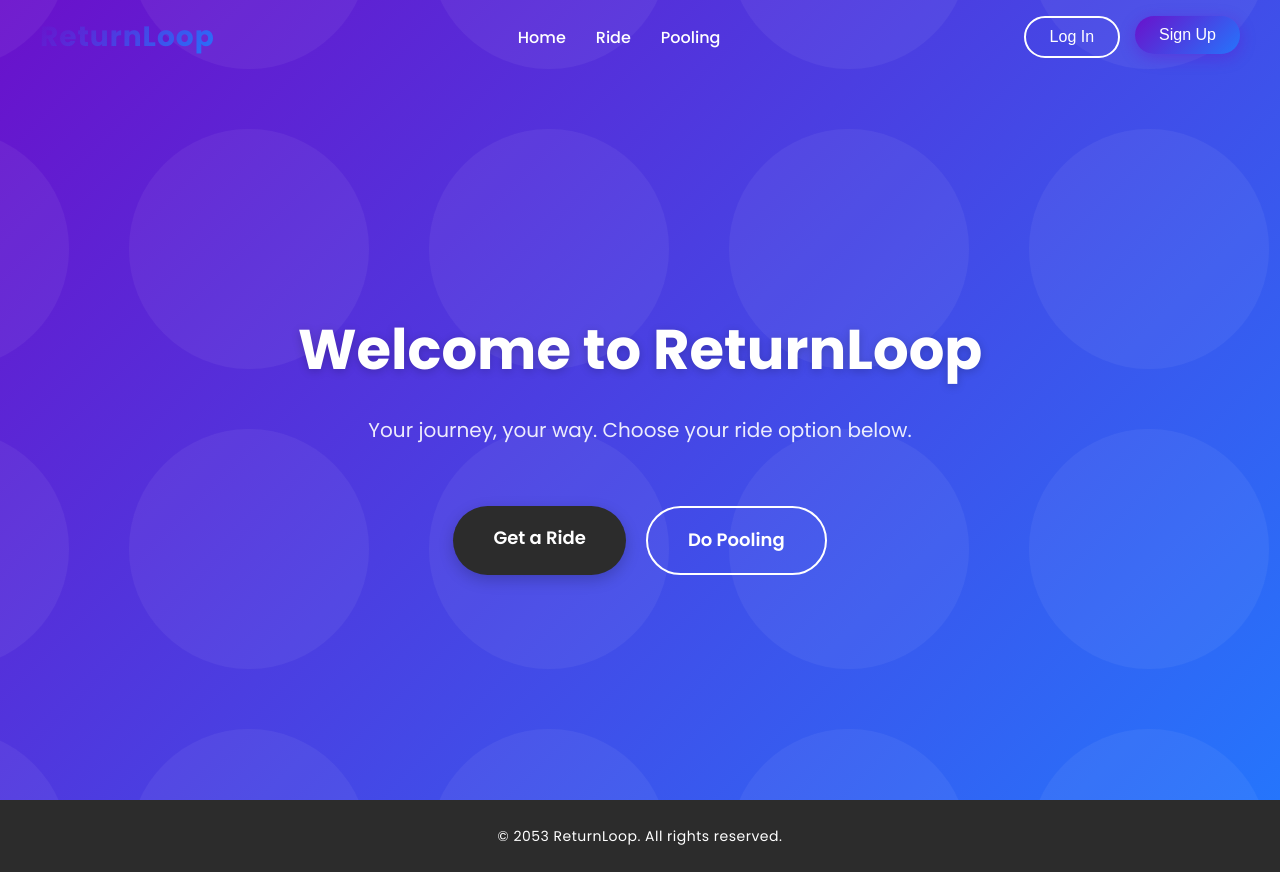
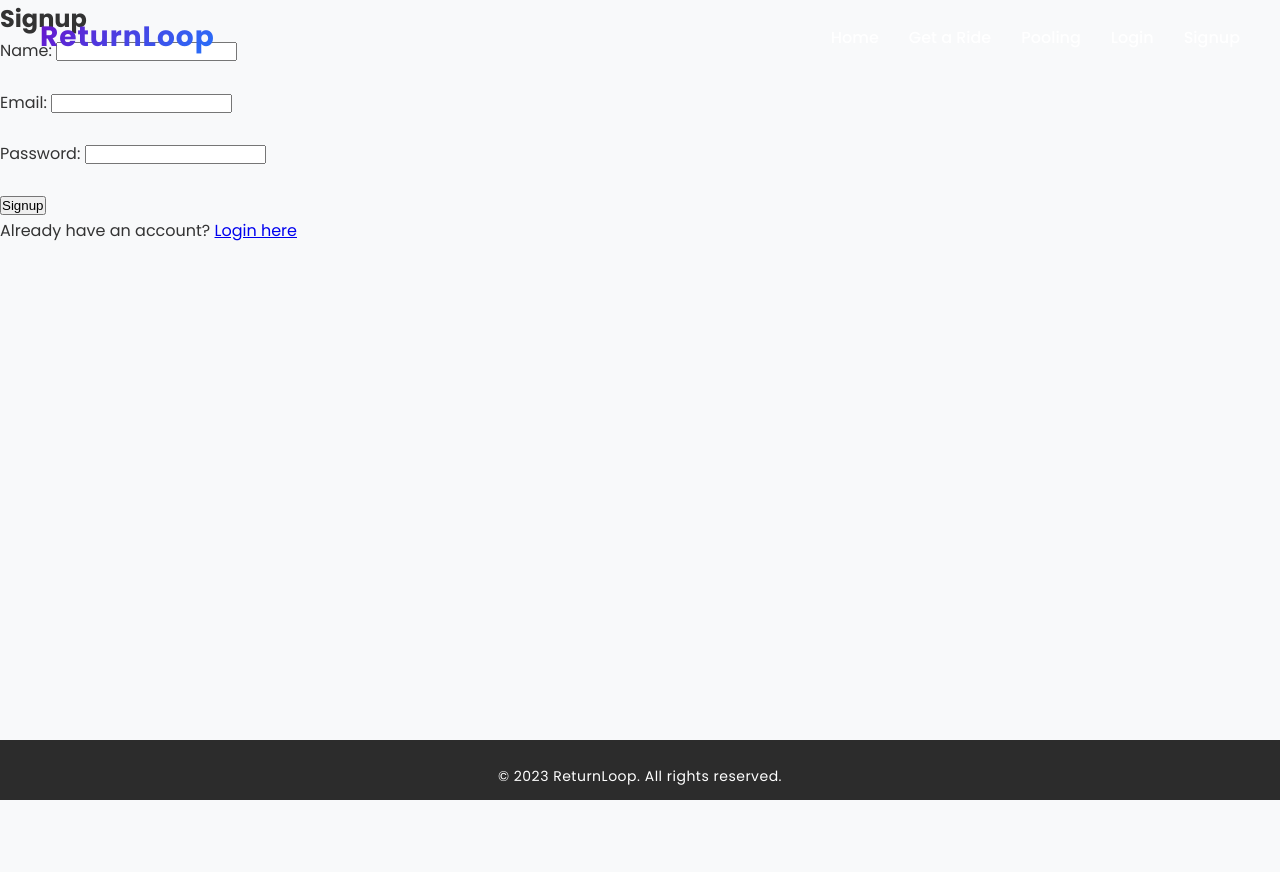
Before and after one commit to Metopher/ReturnLoop, a Flask app: page / in a window 1280 px wide. After the commit the page ends 800 px from the top, so only its background shows below. Run offline with Flask 3, Linux system fonts and the light colour scheme.

Commit message:
need to fix signup

```diff
--- a/app.py
+++ b/app.py
@@ -1,31 +1,83 @@
-from flask import Flask, render_template, redirect, url_for
+from flask import Flask, render_template, request, redirect, url_for, flash, session
+import mysql.connector
 
 app = Flask(__name__)
+app.secret_key = 'your_secret_key'  # Required for session management
 
-# Route for the new home page
+# Database connection
+connection = mysql.connector.connect(
+    host="localhost",
+    user="root",
+    password="",
+    database="users"
+)
+cursor = connection.cursor()
+
+# Home route
 @app.route('/')
 def home():
     return render_template('home.html')
 
-# Route for the "Get a Ride" page
+# Signup route (GET + POST)
+@app.route('/signup', methods=['GET', 'POST'])
+def signup():
+    if request.method == 'POST':
+        name = request.form.get('name')
+        email = request.form.get('email')
+        password = request.form.get('password')
+
+        # Check if the email already exists
+        cursor.execute("SELECT * FROM idpass WHERE email = %s", (email,))
+        existing_user = cursor.fetchone()
+
+        if existing_user:
+            flash("Email already registered. Please log in.", "warning")
+            return redirect(url_for('login'))
+
+        # Insert new user
+        cursor.execute("INSERT INTO idpass (name, email, password) VALUES (%s, %s, %s)", (name, email, password))
+        connection.commit()
+
+        flash("Signup successful! Please log in.", "success")
+        return redirect(url_for('login'))
+
+    return render_template('signup.html')
+
+# Login route (GET + POST)
+@app.route('/login', methods=['GET', 'POST'])
+def login():
+    if request.method == 'POST':
+        email = request.form.get('email')
+        password = request.form.get('password')
+
+        # Verify credentials
+        cursor.execute("SELECT * FROM idpass WHERE email = %s AND password = %s", (email, password))
+        user = cursor.fetchone()
+
+        if user:
+            session['user'] = email  # Store session
+            flash("Login successful!", "success")
+            return redirect(url_for('home'))
+        else:
+            flash("Login failed. Check your email or password.", "danger")
+
+    return render_template('login.html')
+
+# Logout route
+@app.route('/logout')
+def logout():
+    session.pop('user', None)
+    flash("Logged out successfully.", "info")
+    return redirect(url_for('home'))
+
+# Other routes
 @app.route('/get_ride')
 def get_ride():
     return render_template('get_ride.html')
 
-# Route for the pooling page
 @app.route('/pooling')
 def pooling():
     return render_template('pooling.html')
 
-# Route for the login page
-@app.route('/login')
-def login():
-    return render_template('login.html')
-
-# Route for the signup page
-@app.route('/signup')
-def signup():
-    return render_template('signup.html')
-
 if __name__ == '__main__':
     app.run(debug=True)
--- a/templates/home.html
+++ b/templates/home.html
@@ -3,7 +3,7 @@
 <head>
     <meta charset="UTF-8">
     <meta name="viewport" content="width=device-width, initial-scale=1.0">
-    <title>Home - ReturnLoop</title>
+    <title>Signup - ReturnLoop</title>
     <style>
         /* General Styles with enhanced design */
         @import url('https://fonts.googleapis.com/css2?family=Poppins:wght@300;400;500;600;700&display=swap');
@@ -17,6 +17,7 @@
             --accent: #ff4d6d;
             --light-bg: #f8f9fa;
             --card-shadow: 0 10px 20px rgba(0,0,0,0.1);
+            --footer-height: 60px; /* Added footer height variable */
         }
 
         * {
@@ -31,6 +32,7 @@
             background-color: var(--light-bg);
             color: var(--text-dark);
             line-height: 1.6;
+            padding-bottom: var(--footer-height); /* Add padding to account for fixed footer */
         }
 
         /* Enhanced Header and Navigation */
@@ -134,11 +136,10 @@
             box-shadow: 0 6px 20px rgba(106, 17, 203, 0.6);
         }
 
-        /* Hero Section */
-        .hero {
-            text-align: center;
+        /* Enhanced Hero/Form Section */
+        .auth-form-container {
             min-height: 100vh;
-            padding: 180px 20px 100px;
+            padding: 180px 20px 100px; /* Increased bottom padding to prevent overlap with footer */
             background: var(--primary-gradient);
             color: var(--text-light);
             display: flex;
@@ -147,9 +148,11 @@
             align-items: center;
             position: relative;
             overflow: hidden;
+            text-align: center;
+            margin-bottom: var(--footer-height); /* Add margin to prevent overlap with footer */
         }
 
-        .hero::before {
+        .auth-form-container::before {
             content: '';
             position: absolute;
             top: 0;
@@ -166,21 +169,48 @@
             100% { background-position: 300px 300px; }
         }
 
-        .hero h1 {
-            font-size: 56px;
+        .auth-form-container h1 {
+            font-size: 42px;
             font-weight: 700;
             margin-bottom: 20px;
             text-shadow: 0 2px 10px rgba(0,0,0,0.2);
             animation: fadeInDown 1s ease-out;
+            position: relative;
+            z-index: 10;
         }
 
-        .hero p {
-            font-size: 20px;
-            max-width: 700px;
+        .auth-form-container p {
+            font-size: 18px;
+            max-width: 600px;
             margin: 0 auto 40px;
             opacity: 0.9;
+            position: relative;
+            z-index: 10;
             animation: fadeInUp 1s ease-out 0.3s forwards;
             opacity: 0;
+        }
+
+        .auth-form-container p a {
+            color: var(--text-light);
+            font-weight: 600;
+            text-decoration: none;
+            position: relative;
+        }
+
+        .auth-form-container p a:after {
+            content: '';
+            position: absolute;
+            width: 100%;
+            height: 2px;
+            bottom: -2px;
+            left: 0;
+            background: var(--text-light);
+            transition: all 0.3s ease;
+        }
+
+        .auth-form-container p a:hover:after {
+            height: 4px;
+            bottom: -3px;
         }
 
         @keyframes fadeInDown {
@@ -205,12 +235,17 @@
             }
         }
 
-        /* Button container for home page */
-        .button-container {
-            display: flex;
-            gap: 20px;
-            justify-content: center;
-            margin-top: 20px;
+        /* Enhanced Form Styling */
+        .auth-form {
+            background-color: rgba(255, 255, 255, 0.15);
+            backdrop-filter: blur(10px);
+            padding: 40px;
+            border-radius: 15px;
+            box-shadow: var(--card-shadow);
+            max-width: 500px;
+            width: 100%;
+            position: relative;
+            z-index: 10;
             animation: fadeIn 1s ease-out 0.6s forwards;
             opacity: 0;
         }
@@ -220,39 +255,56 @@
             to { opacity: 1; }
         }
 
-        .large-button {
-            padding: 18px 40px;
+        .form-group {
+            margin-bottom: 25px;
+            text-align: left;
+        }
+
+        .form-group label {
+            display: block;
+            margin-bottom: 8px;
+            font-weight: 500;
+            font-size: 16px;
+        }
+
+        .form-group input {
+            width: 100%;
+            padding: 15px 20px;
             border: none;
             border-radius: 50px;
-            text-decoration: none;
+            background-color: rgba(255, 255, 255, 0.9);
+            font-size: 16px;
+            box-shadow: 0 5px 15px rgba(0,0,0,0.05);
+            transition: all 0.3s ease;
+            font-family: 'Poppins', sans-serif;
+        }
+
+        .form-group input:focus {
+            outline: none;
+            box-shadow: 0 5px 15px rgba(0,0,0,0.1);
+            transform: translateY(-2px);
+        }
+
+        .auth-form button {
+            padding: 15px 30px;
+            width: 100%;
+            border: none;
+            border-radius: 50px;
+            background-color: var(--secondary);
+            color: var(--text-light);
             cursor: pointer;
             font-size: 18px;
             font-weight: 600;
+            box-shadow: 0 5px 15px rgba(0,0,0,0.2);
             transition: all 0.3s ease;
-            display: inline-block;
+            font-family: 'Poppins', sans-serif;
+            margin-top: 15px;
         }
 
-        .large-button:first-child {
-            background-color: var(--secondary);
-            color: var(--text-light);
-            box-shadow: 0 5px 15px rgba(0,0,0,0.2);
-        }
-
-        .large-button:first-child:hover {
-            background-color: #1a1a1a;
-            transform: translateY(-5px);
-            box-shadow: 0 8px 20px rgba(0,0,0,0.3);
-        }
-
-        .large-button:last-child {
-            background-color: transparent;
-            color: var(--text-light);
-            border: 2px solid var(--text-light);
-        }
-
-        .large-button:last-child:hover {
-            background-color: rgba(255, 255, 255, 0.1);
-            transform: translateY(-5px);
+        .auth-form button:hover {
+            background-color: var(--accent);
+            transform: translateY(-2px);
+            box-shadow: 0 8px 20px rgba(255, 77, 109, 0.4);
         }
 
         /* Enhanced Footer */
@@ -261,48 +313,74 @@
             padding: 25px;
             background-color: var(--secondary);
             color: var(--text-light);
-            position: relative;
+            position: fixed;
+            bottom: 0;
             width: 100%;
             font-size: 14px;
             letter-spacing: 0.5px;
+            height: var(--footer-height); /* Set explicit height */
+            z-index: 1001; /* Ensure footer stays on top */
+        }
+
+        /* Wrapper for proper footer positioning */
+        .wrapper {
+            min-height: 100vh;
+            position: relative;
         }
     </style>
 </head>
 <body>
+    <div class="wrapper">
         <header id="main-header">
             <nav>
                 <div class="logo">ReturnLoop</div>
                 <ul class="nav-links">
                     <li><a href="/">Home</a></li>
-                <li><a href="/get_ride">Ride</a></li>
+                    <li><a href="/get_ride">Get a Ride</a></li>
                     <li><a href="/pooling">Pooling</a></li>
+                    <li><a href="/login">Login</a></li>
+                    <li><a href="/signup">Signup</a></li>
                 </ul>
-            <div class="auth-buttons">
-                <a href="/login"><button class="login">Log In</button></a>
-                <a href="/signup"><button class="signup">Sign Up</button></a>
-            </div>
             </nav>
         </header>
 
-    <main>
-        <section class="hero">
-            <h1>Welcome to ReturnLoop</h1>
-            <p>Your journey, your way. Choose your ride option below.</p>
+        <body>
+            <h2>Signup</h2>
 
-            <div class="button-container">
-                <a href="/get_ride" class="large-button">Get a Ride</a>
-                <a href="/pooling" class="large-button">Do Pooling</a>
-            </div>
-        </section>
-    </main>
+            {% with messages = get_flashed_messages(with_categories=true) %}
+                {% if messages %}
+                    {% for category, message in messages %}
+                        <p class="{{ category }}">{{ message }}</p>
+                    {% endfor %}
+                {% endif %}
+            {% endwith %}
+
+            <form action="{{ url_for('signup') }}" method="POST">
+                <label for="signupName">Name:</label>
+                <input type="text" id="signupName" name="name" required><br><br>
+
+                <label for="signupEmail">Email:</label>
+                <input type="email" id="signupEmail" name="email" required><br><br>
+
+                <label for="signupPassword">Password:</label>
+                <input type="password" id="signupPassword" name="password" required><br><br>
+
+                <button type="submit">Signup</button>
+            </form>
+
+            <p>Already have an account? <a href="{{ url_for('login') }}">Login here</a></p>
+
 
         <footer>
-        <p>&copy; 2053 ReturnLoop. All rights reserved.</p>
+            <p>&copy; 2023 ReturnLoop. All rights reserved.</p>
         </footer>
+    </div>
 
     <script>
         // Enhanced JavaScript functionality
         document.addEventListener('DOMContentLoaded', function() {
+            console.log("ReturnLoop signup page is ready!");
+
             // Header scroll effect
             const header = document.getElementById('main-header');
             window.addEventListener('scroll', function() {
@@ -313,15 +391,50 @@
                 }
             });
 
-            // Button hover effects
-            const buttons = document.querySelectorAll('button');
-            buttons.forEach(button => {
-                button.addEventListener('mouseover', function() {
-                    this.style.transform = 'translateY(-2px)';
+            // Form submission animation
+            const authForm = document.querySelector('.auth-form');
+            authForm.addEventListener('submit', function(e) {
+                e.preventDefault();
+
+                const name = this.querySelector('#signupName').value;
+                const email = this.querySelector('#signupEmail').value;
+                const password = this.querySelector('#signupPassword').value;
+
+                if (name && email && password) {
+                    // Visual feedback
+                    const button = this.querySelector('button');
+                    const originalText = button.textContent;
+
+                    button.textContent = 'Processing...';
+                    button.style.width = button.offsetWidth + 'px';
+                    button.disabled = true;
+
+                    // Simulate API request
+                    setTimeout(() => {
+                        button.textContent = 'Signup Successful!';
+                        button.style.backgroundColor = '#4CAF50';
+
+                        setTimeout(() => {
+                            button.textContent = originalText;
+                            button.style.backgroundColor = '';
+                            button.disabled = false;
+                            // Redirect user or perform other actions
+                        }, 2000);
+                    }, 1500);
+                }
             });
 
-                button.addEventListener('mouseout', function() {
-                    this.style.transform = 'translateY(0)';
+            // Input field animation
+            const inputs = document.querySelectorAll('input');
+            inputs.forEach(input => {
+                input.addEventListener('focus', function() {
+                    this.parentElement.style.transform = 'translateY(-5px)';
+                    this.style.boxShadow = '0 8px 20px rgba(0,0,0,0.1)';
+                });
+
+                input.addEventListener('blur', function() {
+                    this.parentElement.style.transform = 'translateY(0)';
+                    this.style.boxShadow = '0 5px 15px rgba(0,0,0,0.05)';
                 });
             });
         });
```
Also changed, not shown: hi.py (added, +45 -0 lines), templates/signup.html (+26 -21 lines). Lines whose indentation alone changed are shown as unchanged.
